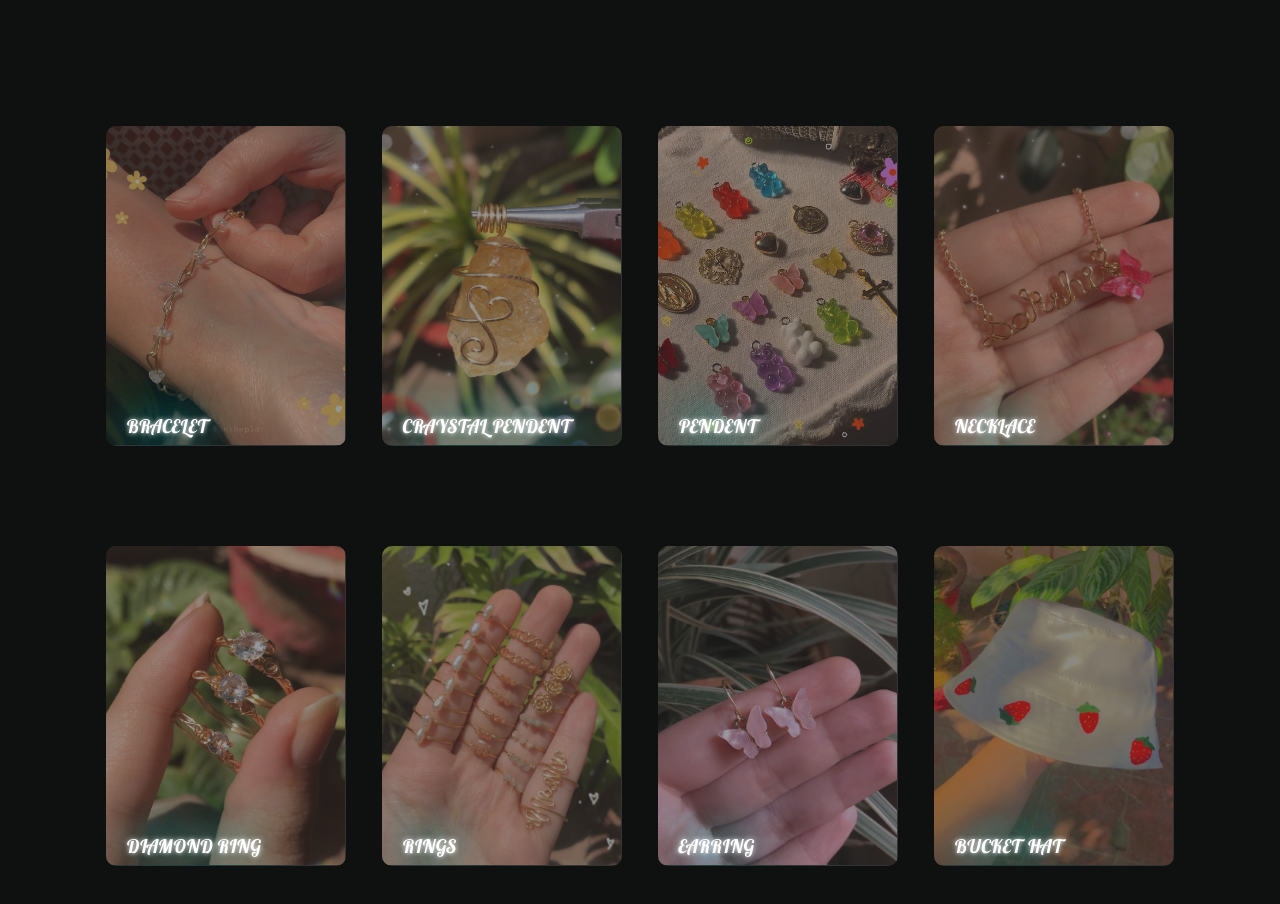
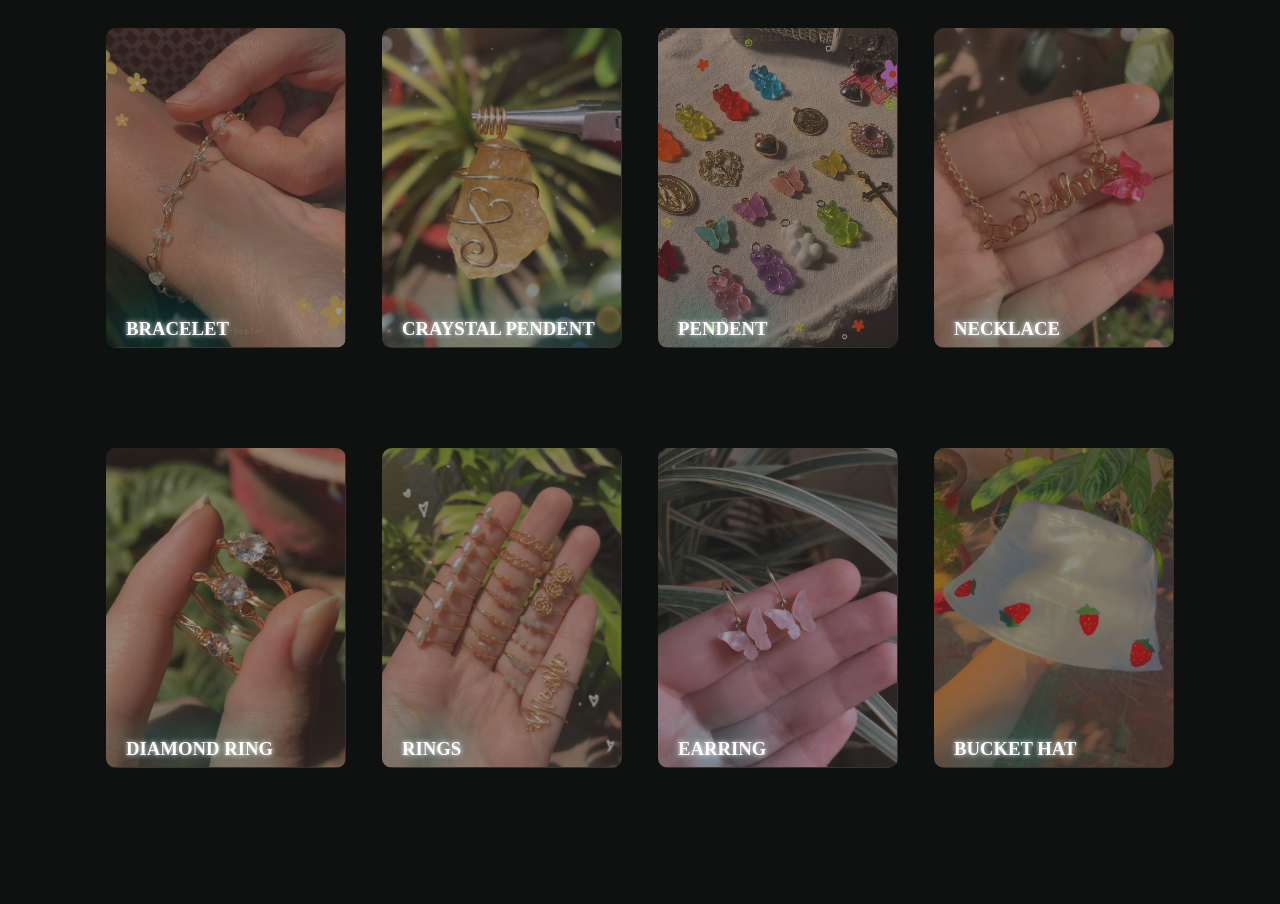
Before and after one commit to divyankk14/attp-final, a plain HTML site: page index.html in a window 1280 px wide. Shown: the part 2346-3250 px from the top of the page. Drawn offline with nearby package versions, Linux system fonts and the light colour scheme.

Commit message:
Update style.css

```diff
--- a/style.css
+++ b/style.css
@@ -23,7 +23,7 @@ button:hover {
   margin: 0;
   padding: 0;
   /* font-family: "PT Serif", serif; */
-  font-family: "Lobster Two", cursive;
+  font-family: "poppins";
   box-sizing: border-box;
   scroll-behavior: smooth;
   cursor: crosshair;
```
